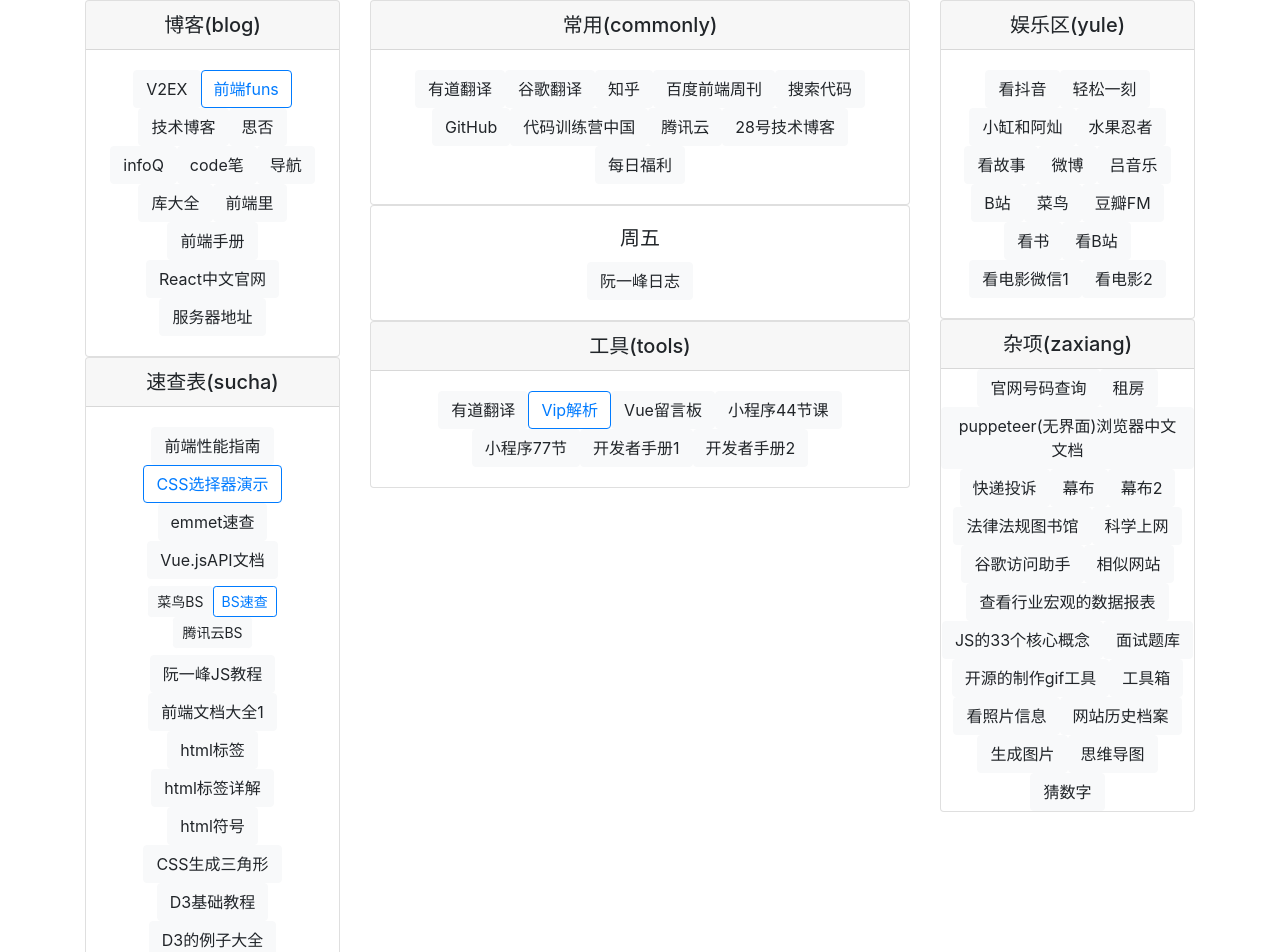
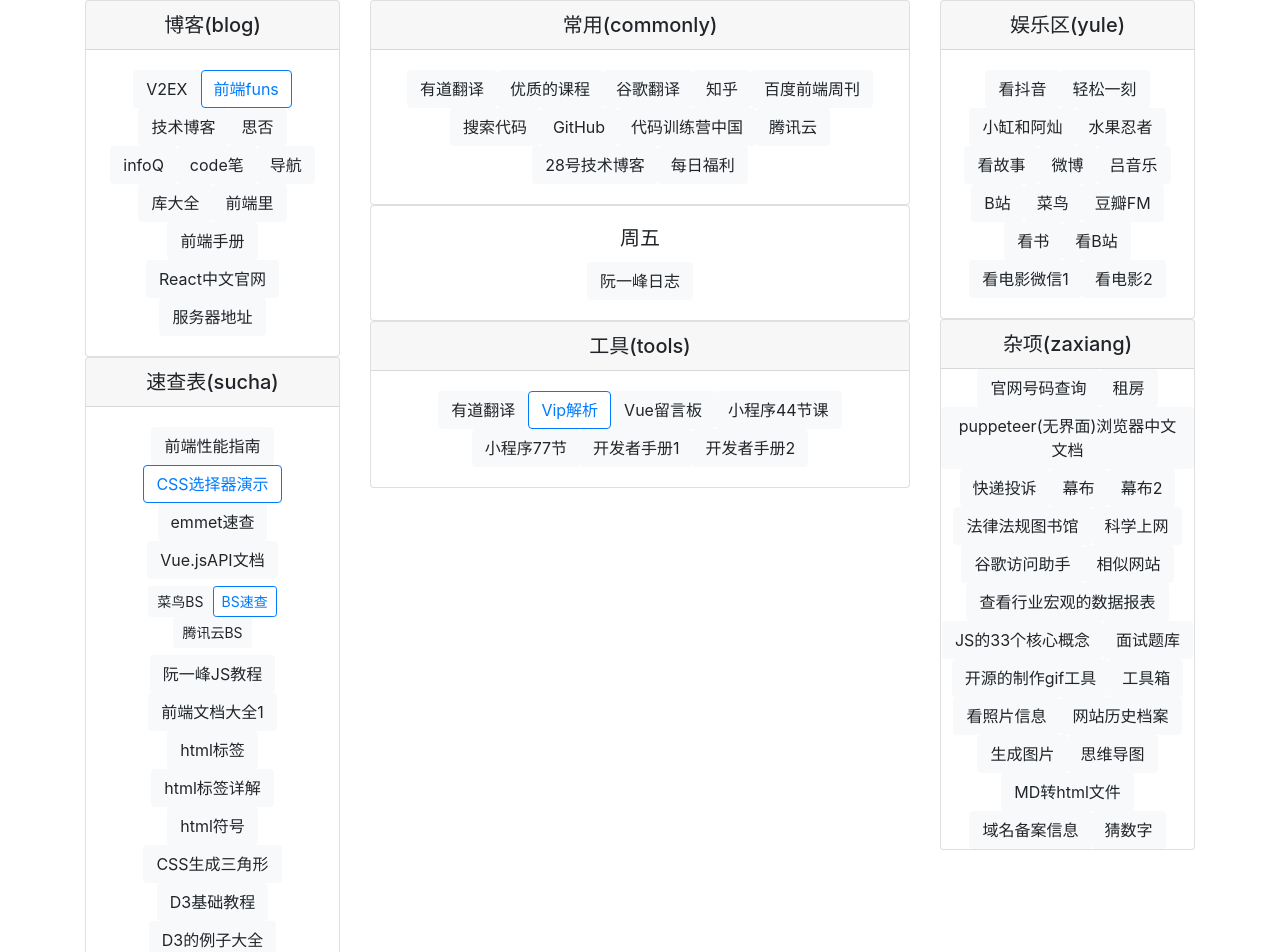
Before and after one commit to wang464/vue-1110, a Vue app: page / in a window 1280 px wide. Shown: the top 952 px of the page. Built offline with nearby package versions, Linux system fonts and the light colour scheme; the HTML template or start-up script is replaced by a standard one.

Commit message:
增加两个网址 2018-11-30_12:14:36

```diff
--- a/src/components/center/commonly.vue
+++ b/src/components/center/commonly.vue
@@ -3,6 +3,7 @@
     <h5 class="card-header">常用(commonly)</h5>
     <div class="card-body">
       <a class="btn btn-light" target="_blank" href="http://fanyi.youdao.com/">有道翻译</a>
+      <a class="btn btn-light" target="_blank" href="https://crashcourse.club/category/">优质的课程</a>
       <a class="btn btn-light" target="_blank" href="https://translate.google.cn/">谷歌翻译</a>
       <a class="btn btn-light" target="_blank" href="https://www.zhihu.com/follow">知乎</a>
       <a class="btn btn-light" target="_blank" href="http://fex.baidu.com/">百度前端周刊</a>
--- a/src/components/zaxiang.vue
+++ b/src/components/zaxiang.vue
@@ -21,6 +21,8 @@
       <a class="btn btn-light" target="_blank" href="https://web.archive.org">网站历史档案</a>
       <a class="btn btn-light" target="_blank" href="dummyimage.com ">生成图片</a>
       <a class="btn btn-light" target="_blank" href="https://zhimap.com/gallery">思维导图</a>
+      <a class="btn btn-light" target="_blank" href="https://tool.lu/markdown/">MD转html文件</a>
+      <a class="btn btn-light" target="_blank" href="http://icp.chinaz.com/">域名备案信息</a>
       <a class="btn btn-light" target="_blank" href="http://tool.uixsj.cn/s/guess-number/">猜数字</a>
     </div>
   </div>
```
